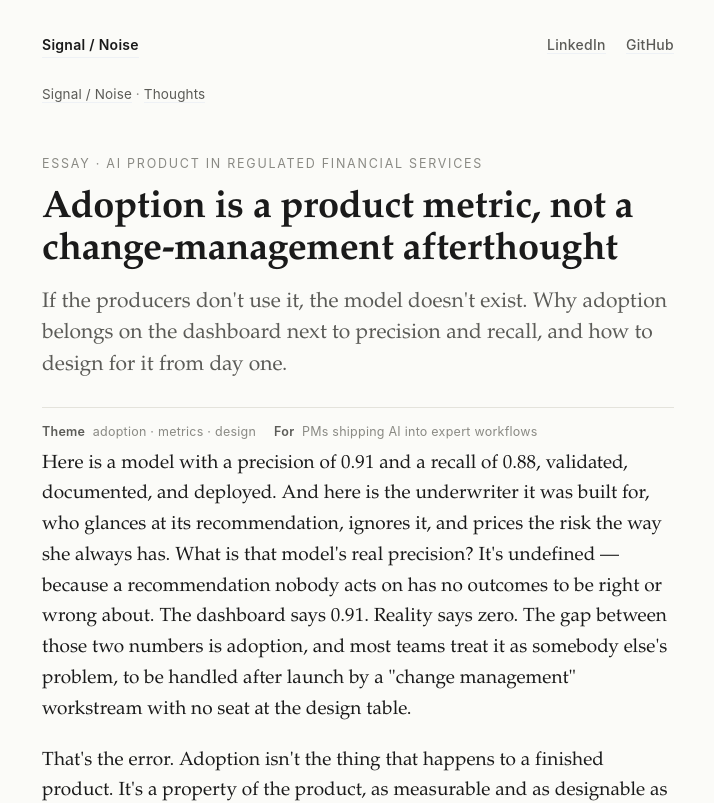
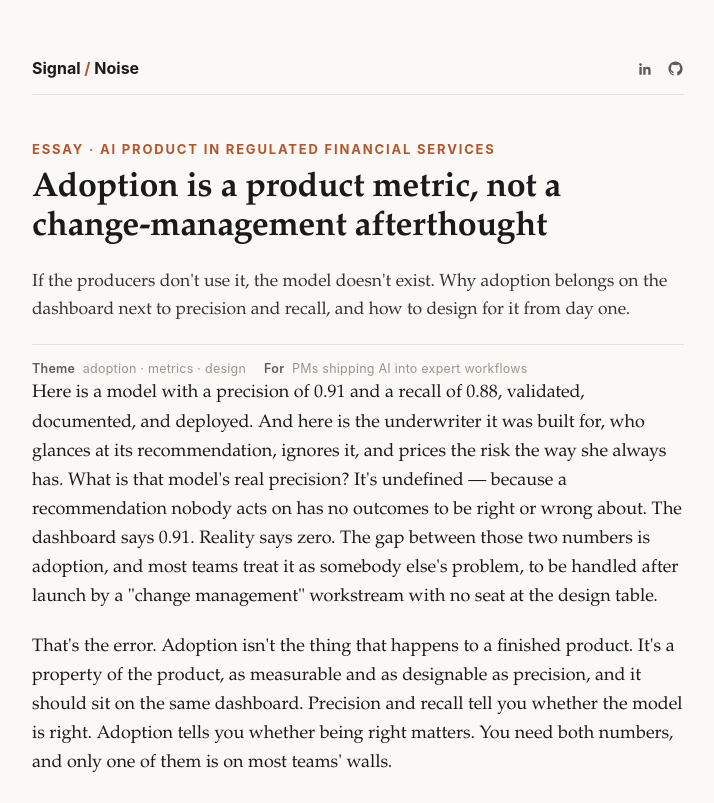
Before and after one commit to HerdingAI/carlosarivero, a plain HTML site: page adoption-is-a-product-metric.html in a window 1280 px wide. Shown: the top 803 px of the page, without its empty margins (282-996 px from the left). Drawn offline with Linux system fonts and the light colour scheme.

Commit message:
Restyle the three essays to match the site design system
Swaps the essays' standalone blue-accent editorial style for the
site's warm-paper/terracotta system: same masthead (brand + LinkedIn/
GitHub icon links) as every other page, same accent (#b4552d) and
background (#faf9f6) tokens, same uppercase muted section-label
treatment for h2 that the curriculum units already use, 700px column
to match the rest of the site. Content unchanged.

```diff
--- a/adoption-is-a-product-metric.html
+++ b/adoption-is-a-product-metric.html
@@ -7,80 +7,79 @@
 <title>Adoption is a product metric, not a change-management afterthought — Signal / Noise</title>
 <style>
   :root{
-    --ink:#1a1a1a; --muted:#5b5b57; --faint:#8a8a84;
-    --bg:#fbfbf8; --rule:#e4e3dc; --accent:#2b4a6f; --accent-soft:#eef1f5;
-    --maxw:680px;
+    --ink:#1a1a1a; --muted:#5c5c5c; --faint:#9a968e;
+    --bg:#faf9f6; --rule:#e5e2dc; --accent:#b4552d; --accent-soft:#f5ede6;
+    --core:#2f6f4f;
+    --maxw:700px;
   }
   *{box-sizing:border-box}
   html{-webkit-text-size-adjust:100%}
   body{
     margin:0; background:var(--bg); color:var(--ink);
     font-family:"Iowan Old Style","Palatino Linotype",Palatino,Georgia,serif;
-    font-size:19px; line-height:1.62; letter-spacing:.002em;
+    font-size:18px; line-height:1.62;
     -webkit-font-smoothing:antialiased;
   }
-  .wrap{max-width:var(--maxw); margin:0 auto; padding:0 24px}
-  .nav-sans,.masthead,.meta,.callout-label,.tag,footer,.kicker{
-    font-family:-apple-system,BlinkMacSystemFont,"Segoe UI",Helvetica,Arial,sans-serif;
+  .wrap{max-width:var(--maxw); margin:0 auto; padding:56px 24px 96px}
+  .masthead,.meta,.callout-label,.tag,footer,.kicker,.metarow,h2{
+    font-family:-apple-system,BlinkMacSystemFont,"Segoe UI",Roboto,sans-serif;
   }
-  header.site{padding:34px 0 0}
   .masthead{
-    display:flex; justify-content:space-between; align-items:baseline; gap:16px;
-    font-size:14px; letter-spacing:.02em;
+    display:flex; justify-content:space-between; align-items:center; gap:16px;
+    border-bottom:1px solid var(--rule); padding-bottom:12px;
   }
-  .masthead a{color:var(--ink); text-decoration:none; font-weight:600}
-  .masthead .right a{color:var(--muted); font-weight:500; margin-left:16px}
-  .masthead a:hover{color:var(--accent)}
-  .breadcrumb{
-    margin-top:26px; font-family:-apple-system,BlinkMacSystemFont,"Segoe UI",Helvetica,Arial,sans-serif;
-    font-size:13.5px; color:var(--faint); letter-spacing:.01em;
-  }
-  .breadcrumb a{color:var(--muted); text-decoration:none}
-  .breadcrumb a:hover{color:var(--accent)}
-  article{padding:8px 0 40px}
+  .masthead a.brand{font-size:16px; font-weight:700; color:var(--ink); text-decoration:none; border-bottom:0}
+  .masthead .icons{display:flex; gap:14px; align-items:center}
+  .masthead .icons a{color:#5c5c5c; display:flex; border-bottom:0}
+  .masthead .icons a:hover{color:var(--accent)}
+  article{padding:0 0 40px}
   .kicker{
-    margin:40px 0 14px; font-size:12.5px; letter-spacing:.14em;
-    text-transform:uppercase; color:var(--faint);
+    margin:44px 0 10px; font-size:13px; letter-spacing:.14em;
+    text-transform:uppercase; color:var(--accent); font-weight:700;
   }
   h1{
-    font-size:38px; line-height:1.12; letter-spacing:-.01em;
-    margin:0 0 14px; font-weight:600;
+    font-size:34px; line-height:1.15; letter-spacing:-.01em;
+    margin:0; font-weight:700;
   }
-  .standfirst{font-size:21px; line-height:1.5; color:var(--muted); margin:0 0 26px}
+  .standfirst{font-size:17.5px; line-height:1.6; color:#333; margin:20px 0 0}
   .metarow{
-    display:flex; flex-wrap:wrap; gap:8px 18px; padding:14px 0 0; margin-bottom:6px;
+    display:flex; flex-wrap:wrap; gap:8px 18px; padding:14px 0 0; margin:20px 0 0;
     border-top:1px solid var(--rule);
-    font-family:-apple-system,BlinkMacSystemFont,"Segoe UI",Helvetica,Arial,sans-serif;
     font-size:12.5px; color:var(--faint); letter-spacing:.02em;
   }
   .metarow b{color:var(--muted); font-weight:600}
-  h2{font-size:24px; line-height:1.22; margin:42px 0 12px; font-weight:600; letter-spacing:-.005em}
+  h2{
+    font-size:12.5px; letter-spacing:.1em; text-transform:uppercase;
+    color:var(--muted); font-weight:700; margin:44px 0 14px;
+    padding-bottom:8px; border-bottom:1px solid var(--rule);
+  }
   p{margin:0 0 20px}
-  a{color:var(--accent); text-decoration:none; border-bottom:1px solid var(--accent-soft)}
+  a{color:var(--accent); text-decoration:none; border-bottom:1px solid rgba(180,85,45,.35)}
   a:hover{border-bottom-color:var(--accent)}
   em{font-style:italic}
-  strong{font-weight:650}
+  strong{font-weight:700}
   .callout{
-    margin:28px 0; padding:18px 22px; background:#fff;
-    border:1px solid var(--rule); border-left:3px solid var(--accent); border-radius:2px;
+    margin:28px 0; padding:18px 22px; background:var(--accent-soft);
+    border-left:4px solid var(--accent); border-radius:0 10px 10px 0;
   }
   .callout-label{
-    display:block; font-size:11.5px; letter-spacing:.12em; text-transform:uppercase;
-    color:var(--accent); margin-bottom:6px; font-weight:650;
+    display:block; font-size:13px; letter-spacing:.08em; text-transform:uppercase;
+    color:var(--accent); margin-bottom:6px; font-weight:700;
   }
-  .callout p{margin:0; font-size:18px; color:var(--ink)}
-  table{border-collapse:collapse; width:100%; margin:26px 0; font-size:16.5px;
-    font-family:-apple-system,BlinkMacSystemFont,"Segoe UI",Helvetica,Arial,sans-serif}
+  .callout p{margin:0; font-size:16px; color:var(--ink); line-height:1.55}
+  table{border-collapse:collapse; width:100%; margin:26px 0; font-size:15px;
+    font-family:-apple-system,BlinkMacSystemFont,"Segoe UI",Roboto,sans-serif}
   th,td{text-align:left; vertical-align:top; padding:11px 14px; border-bottom:1px solid var(--rule)}
-  th{color:var(--muted); font-weight:600; font-size:13px; letter-spacing:.02em;
-    text-transform:uppercase; border-bottom:1.5px solid var(--rule)}
+  th{color:var(--muted); font-weight:700; font-size:12.5px; letter-spacing:.06em;
+    text-transform:uppercase; border-bottom:1px solid var(--rule)}
   hr{border:0; border-top:1px solid var(--rule); margin:44px 0}
-  footer{padding:8px 0 60px; font-size:14px; color:var(--faint); letter-spacing:.01em}
-  footer a{color:var(--muted); text-decoration:none; border:0}
+  footer{margin-top:16px; padding-top:18px; border-top:2px solid var(--ink);
+    font-size:13px; color:var(--muted)}
+  footer a{color:var(--muted); text-decoration:none; border:0; font-weight:600}
   footer a:hover{color:var(--accent)}
-  .footer-links{display:flex; justify-content:space-between; gap:16px; flex-wrap:wrap}
-  @media (max-width:560px){
-    body{font-size:18px} h1{font-size:31px} .standfirst{font-size:19px}
+  .footer-links{display:flex; justify-content:space-between; gap:16px; flex-wrap:wrap; align-items:baseline}
+  @media (max-width:600px){
+    body{font-size:17px} h1{font-size:28px} .standfirst{font-size:16.5px} .wrap{padding:36px 18px 72px}
   }
 </style>
 </head>
@@ -88,13 +87,12 @@
 <div class="wrap">
   <header class="site">
     <div class="masthead">
-      <a href="index.html">Signal / Noise</a>
-      <span class="right">
-        <a href="https://www.linkedin.com/in/carlosarivero/">LinkedIn</a>
-        <a href="https://github.com/HerdingAI">GitHub</a>
-      </span>
+      <a class="brand" href="index.html">Signal <span style="color:#b4552d">/</span> Noise</a>
+      <div class="icons">
+        <a href="https://www.linkedin.com/in/carlosarivero/" title="LinkedIn"><svg width="16" height="16" viewBox="0 0 24 24" fill="currentColor"><path d="M20.45 20.45h-3.55v-5.57c0-1.33-.03-3.04-1.85-3.04-1.86 0-2.14 1.45-2.14 2.94v5.67H9.35V9h3.41v1.56h.05c.48-.9 1.64-1.85 3.37-1.85 3.6 0 4.27 2.37 4.27 5.46v6.28zM5.34 7.43a2.06 2.06 0 1 1 0-4.12 2.06 2.06 0 0 1 0 4.12zM7.12 20.45H3.56V9h3.56v11.45z"></path></svg></a>
+        <a href="https://github.com/HerdingAI" title="GitHub"><svg width="17" height="17" viewBox="0 0 24 24" fill="currentColor"><path d="M12 2C6.48 2 2 6.58 2 12.24c0 4.52 2.87 8.35 6.84 9.7.5.1.68-.22.68-.49 0-.24-.01-.87-.01-1.71-2.78.62-3.37-1.37-3.37-1.37-.45-1.18-1.11-1.5-1.11-1.5-.91-.63.07-.62.07-.62 1 .07 1.53 1.06 1.53 1.06.89 1.57 2.34 1.11 2.91.85.09-.66.35-1.11.63-1.37-2.22-.26-4.56-1.14-4.56-5.06 0-1.12.39-2.03 1.03-2.75-.1-.26-.45-1.3.1-2.7 0 0 .84-.28 2.75 1.05a9.36 9.36 0 0 1 5 0c1.91-1.33 2.75-1.05 2.75-1.05.55 1.4.2 2.44.1 2.7.64.72 1.03 1.63 1.03 2.75 0 3.93-2.34 4.8-4.57 5.05.36.32.68.94.68 1.9 0 1.37-.01 2.47-.01 2.81 0 .27.18.6.69.49A10.25 10.25 0 0 0 22 12.24C22 6.58 17.52 2 12 2z"></path></svg></a>
+      </div>
     </div>
-    <div class="breadcrumb"><a href="index.html">Signal / Noise</a> · <a href="thoughts.html">Thoughts</a></div>
   </header>
 
   <article>
```
Also changed, not shown: the-model-is-the-easy-part.html (+48 -50 lines), what-regulators-actually-read.html (+48 -50 lines).
